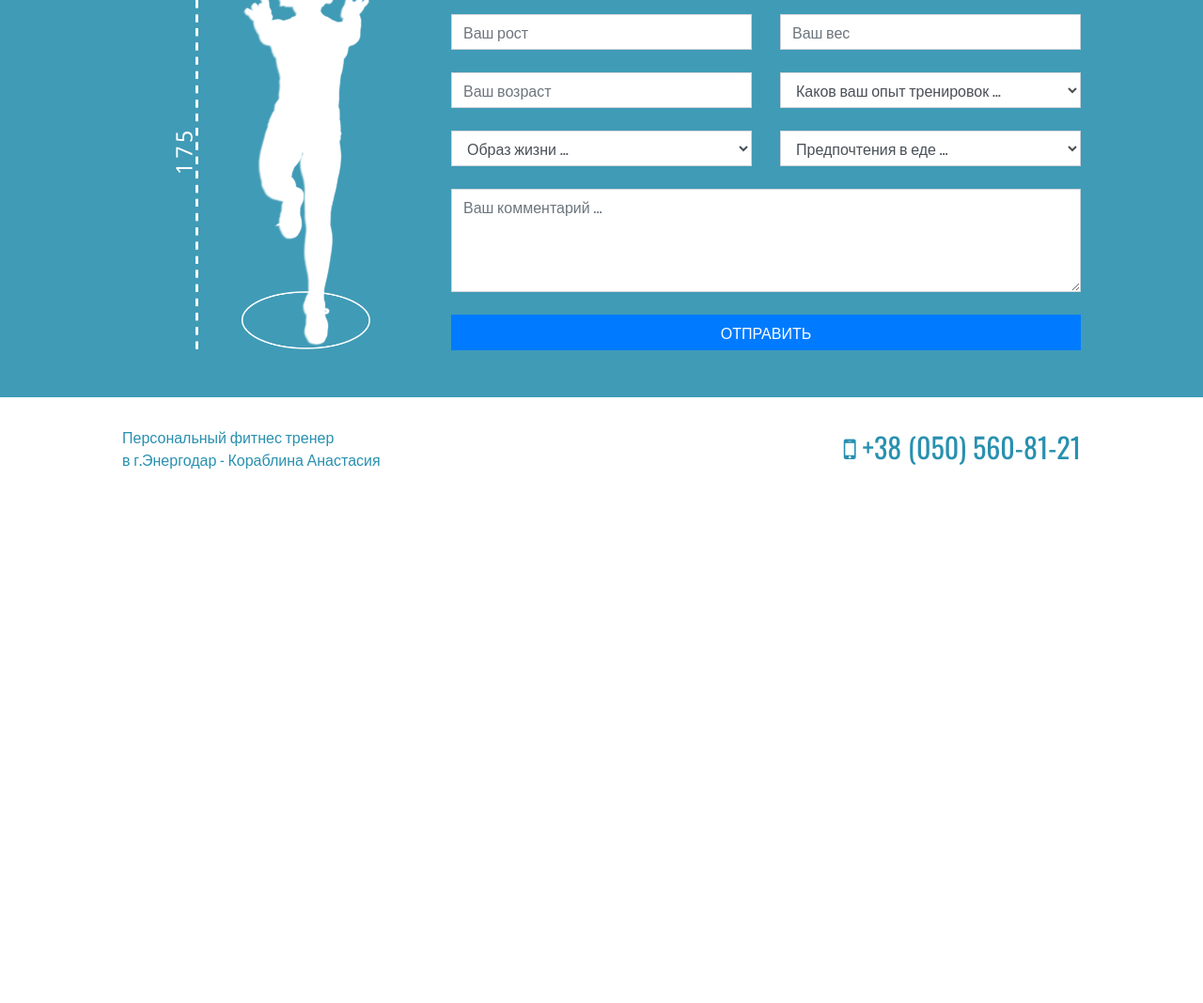
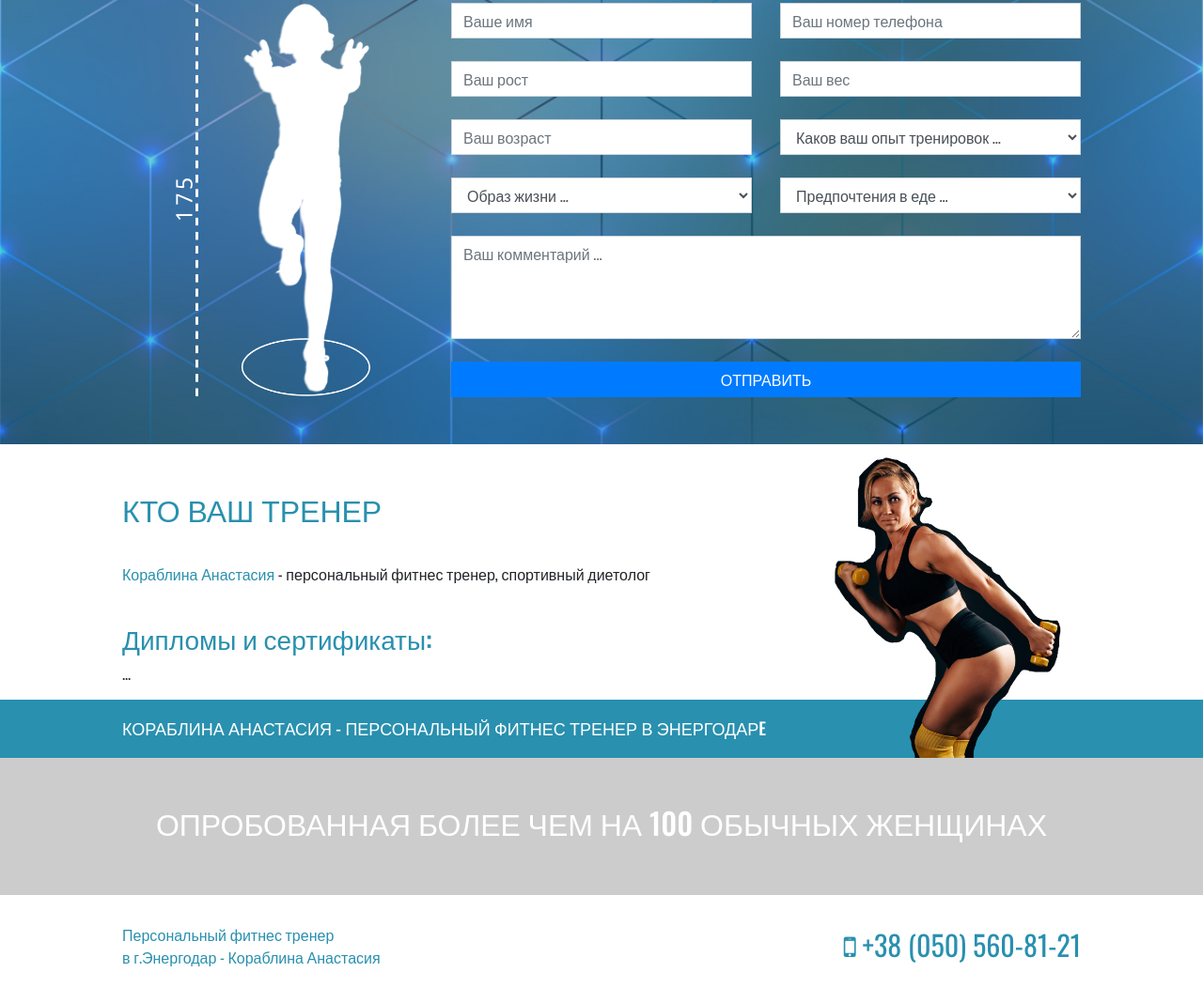
Before and after one commit to pahakorablin/sport, a plain HTML site: page index.html in a window 1280 px wide. Shown: the part 2513-3581 px from the top of the page at 94% size. Before the commit the page ends 3030 px from the top, so only its background shows below. Drawn offline with nearby package versions, Linux system fonts and the light colour scheme.

Commit message:
Блок Кто ваш тренер Готов

```diff
--- a/index.html
+++ b/index.html
@@ -106,7 +106,7 @@
 
 			    	<div class="layer">
 			    		<div class="circle"><p>2</p></div>
-			    		<p>заполняете подробную анкету со всеми параметрами вашего тела, пищевого поведения, разбор вашего распорядка дня.</p>
+			    		<p>Заполняете подробную анкету со всеми параметрами вашего тела, пищевого поведения, разбор вашего распорядка дня.</p>
 			    	</div>
 
 			    	<div class="layer">
@@ -128,7 +128,7 @@
 
 			    	<div class="layer">
 			    		<div class="circle"><p>6</p></div>
-			    		<p>заполняете подробную анкету со всеми параметрами вашего тела, пищевого поведения, разбор вашего распорядка дня.</p>
+			    		<p>Заполняете подробную анкету со всеми параметрами вашего тела, пищевого поведения, разбор вашего распорядка дня.</p>
 			    	</div>
 
 			    	<div class="layer">
@@ -220,6 +220,33 @@
 		</div>
 	</div>
 <!-- ЗАКРЫТИЕ БЛОК4 -->
+
+<!-- ОТКРЫТИЕ БЛОК5 -->
+	<div class="block5">
+		<div class="conteiner">
+			<h2>КТО ВАШ ТРЕНЕР</h2>
+			<p><span style="color:#2990af">Кораблина Анастасия</span> - персональный фитнес тренер, спортивный диетолог</p>
+			<br/>
+			<h3>Дипломы и сертификаты:</h3>
+			<p>...</p>
+		</div>
+		<div class="lenta">
+			<div class="conteiner">
+				<h3>КОРАБЛИНА АНАСТАСИЯ - ПЕРСОНАЛЬНЫЙ ФИТНЕС ТРЕНЕР В ЭНЕРГОДАРE</h3>
+				<img src="img/treiner.png" alt="" />
+			</div>
+		</div>
+	</div>
+<!-- ЗАКРЫТИЕ БЛОК5 -->
+
+<!-- ОТКРЫТИЕ БЛОК6 -->
+	<div class="block6">
+		<div class="conteiner">
+			<h2>ОПРОБОВАННАЯ БОЛЕЕ ЧЕМ НА 100 ОБЫЧНЫХ ЖЕНЩИНАХ</h2>
+		</div>
+	</div>
+<!-- ЗАКРЫТИЕ БЛОК6 -->
+
 	<footer>
 		<div class="conteiner">
 			<p class="info">Персональный фитнес тренер <br/>в г.Энергодар - Кораблина Анастасия</p>
--- a/style.css
+++ b/style.css
@@ -141,6 +141,11 @@ body {
     clip-path: polygon(0 0, 80% 0, 100% 100%, 0 100%);
 }
 
+
+.block3 {
+	padding-bottom: 50px;
+}
+
 .block3 .row {
 	padding-top: 40px;
 }
@@ -183,7 +188,8 @@ body {
 }
 
 .block4 {
-	background: #409bb6;
+	background: url(img/fon2.jpg) no-repeat 50% 50%;
+	background-size: cover;
 	padding-top: 50px;
 	padding-bottom:50px;
 }
@@ -206,8 +212,6 @@ background: url(img/nastya.png) no-repeat 50% 50%;
 background-size: auto 420px;
 }
 
-
-
 .block4 h2 {
 		color: #fff;
 		text-align: center;
@@ -228,9 +232,53 @@ background-size: auto 420px;
 	border-radius:0;
 }
 
+.block5 {
+	background: #fff;
+	padding-top: 50px;
+}
+
+.block5 h2 {
+	color: #2990af;
+	padding-bottom: 30px;
+}
+
+.block5 h3 {
+	color: #2990af;
+}
+
+.lenta {
+	background: #2990af;
+	padding-top: 20px;
+	padding-bottom: 20px;
+}
+
+.lenta h3 {
+	font-size: 18px;
+	color: #fff;
+	margin-bottom: 0;
+}
+
+.lenta img {
+	float: right;
+	height: 320px;
+	padding: 0 20px;
+	margin-top: -300px;
+}
+
+.block6 {
+	background: #ccc;
+	padding-top: 50px;
+	padding-bottom:50px;
+}
+
+.block6 h2 {
+	text-align: center;
+	color: #fff;
+}
 
 footer {
 	padding-top: 30px;
 	padding-bottom: 30px;
 	color: #2990af;
+	overflow: hidden;
 }
```
Also changed, not shown: img/fon2.jpg (added), img/treiner.png (added).
